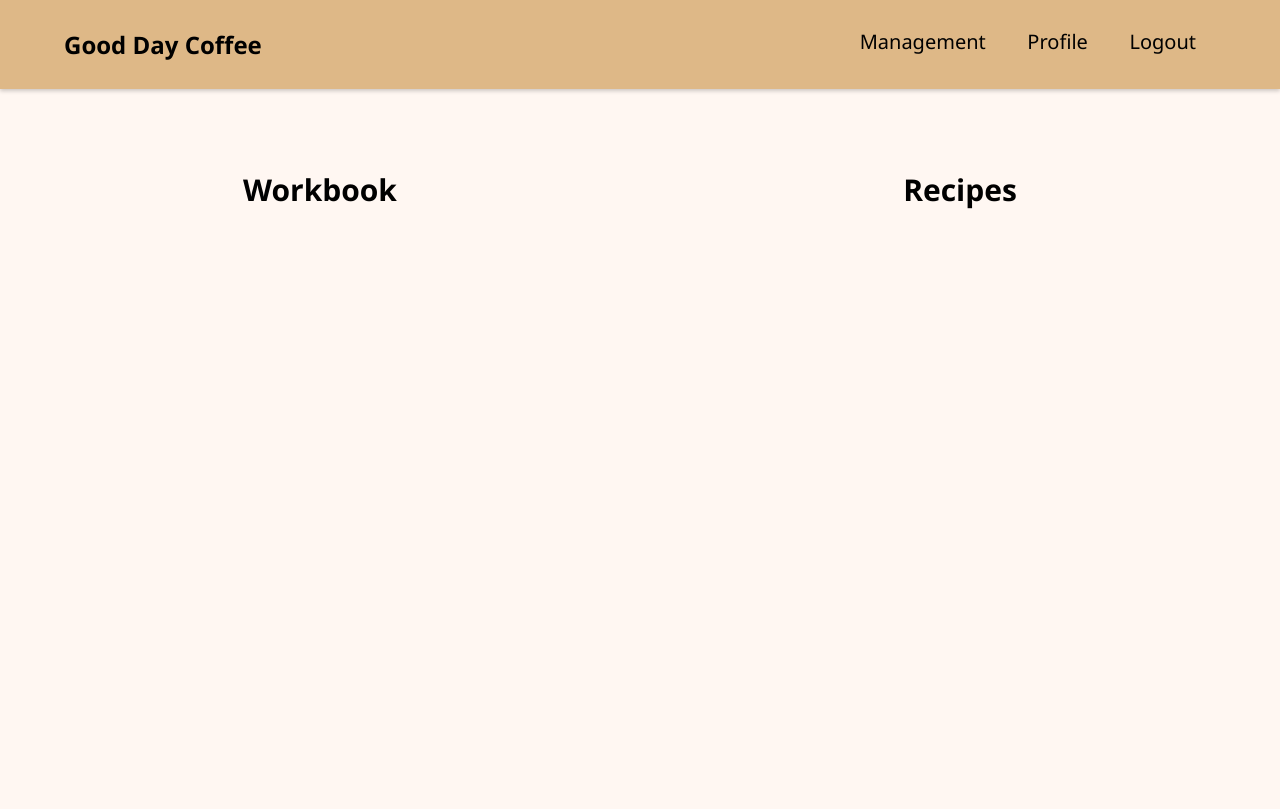
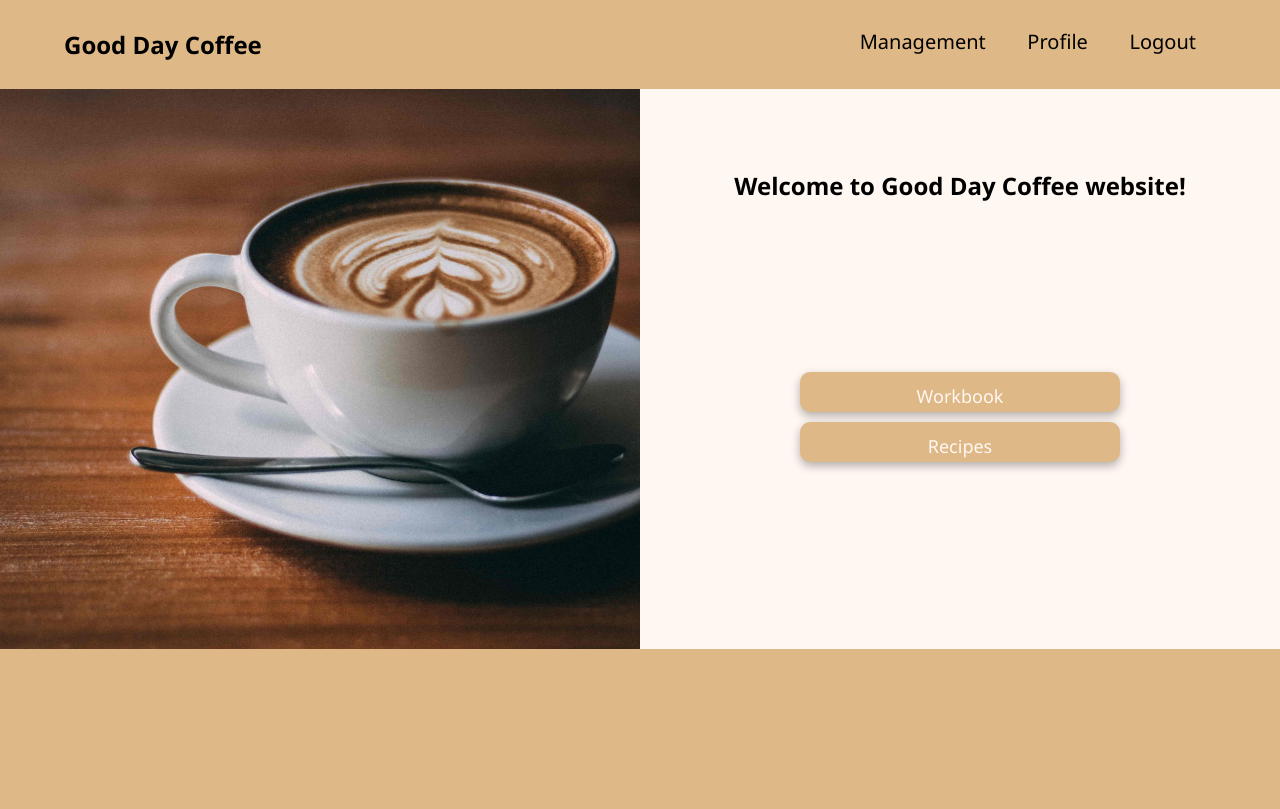
Before and after one commit to araume/good-day-coffee-web, a plain HTML site: page index.html in a window 1280 px wide. Drawn offline with Linux system fonts and the light colour scheme.

Commit message:
Add buttons for web navigation

```diff
--- a/index.html
+++ b/index.html
@@ -17,15 +17,20 @@
         </nav>
         <div class="container">
             <div class="cont left">
-                <a href="workbook.html">
-                    <h2>Workbook</h2>
-                </a>
+
             </div>
             <div class="cont right">
-                <a href="recipe.html">
-                    <h2>Recipes</h2>
-                </a>
+                <h2>
+                    Welcome to Good Day Coffee website!
+                </h2>
+                <div class="container pages">
+                    <a href="workbook.html">Workbook</a>
+                    <a href="recipe.html">Recipes</a>
+                </div>
             </div>
         </div>
+        <footer>
+
+        </footer>
     </body>
 </html>
--- a/style.css
+++ b/style.css
@@ -3,8 +3,11 @@
     padding: 0;
     box-sizing: border-box;
     font-size: 6px;
+    font-family: 'Segoe UI', Tahoma, Geneva, Verdana, sans-serif;
+}
+body{
+    background-color: #FFF7F2;
     overflow-y: hidden;
-    font-family: 'Segoe UI', Tahoma, Geneva, Verdana, sans-serif;
 }
 #title{
     display: inline;
@@ -15,9 +18,8 @@
     display: flex;
     background-color: burlywood;
     min-height: 10vh;
-    box-shadow: 0 2px 4px 0 rgba(0,0,0,.2);
     position: relative;
-    z-index: 10;
+
 }
 nav .links{
     margin: 3.5vh 5vw 3.5vh auto;
@@ -29,26 +31,50 @@ nav a{
     margin: 20px;
 }
 .container{
-    cursor: pointer;
     display: flex;
+    height: 70vh;
 }
-.cont {
-    background-color: #FFF7F2;
+.cont{
     width: 50%;
-    height: 90vh;
 }
-.container a{
-    text-decoration: none;
-    color: black;
-    display: block;
-    width: 100%;
-    height: 100%;
+.cont.left{
+    background-image: url('img/cup-coffee-min.jpg');
+    background-size: cover;
+    background-repeat: no-repeat;
 }
-.right{
+.cont.right{
     margin-left: auto;
 }
-h2{
+.pages{
+    padding-top: 20vh;
+    display: block;
+    text-align: center;
+}
+.cont h2{
+    text-align: center;
+    font-size: 4em;
     margin-top: 10vh;
-    text-align: center;
-    font-size: 5rem;
 }
+.cont a{
+    text-decoration: none;
+    color: #FFF7F2;
+    background-color: #deb887;
+    width: 50%;
+    height: 5vh;
+    padding: 1.5vh 0 1vh 0;
+    margin: 10px auto;
+    display: block;
+    font-size: 3em;
+    box-shadow: 0 4px 10px 0 rgba(0,0,0,.3);
+    border-radius: 10px;
+    transition: 0.2s;
+}
+.cont a:hover{
+    background-color: #c09e72;
+}
+
+footer{
+    background-color: burlywood;
+    height: 20vh;
+    width: 100%;
+}
```
Also changed, not shown: recipe.html (added, +11 -0 lines), workbook.html (added, +11 -0 lines), assets/workbook.avif (deleted), img/cup-coffee-min.jpg (added).
